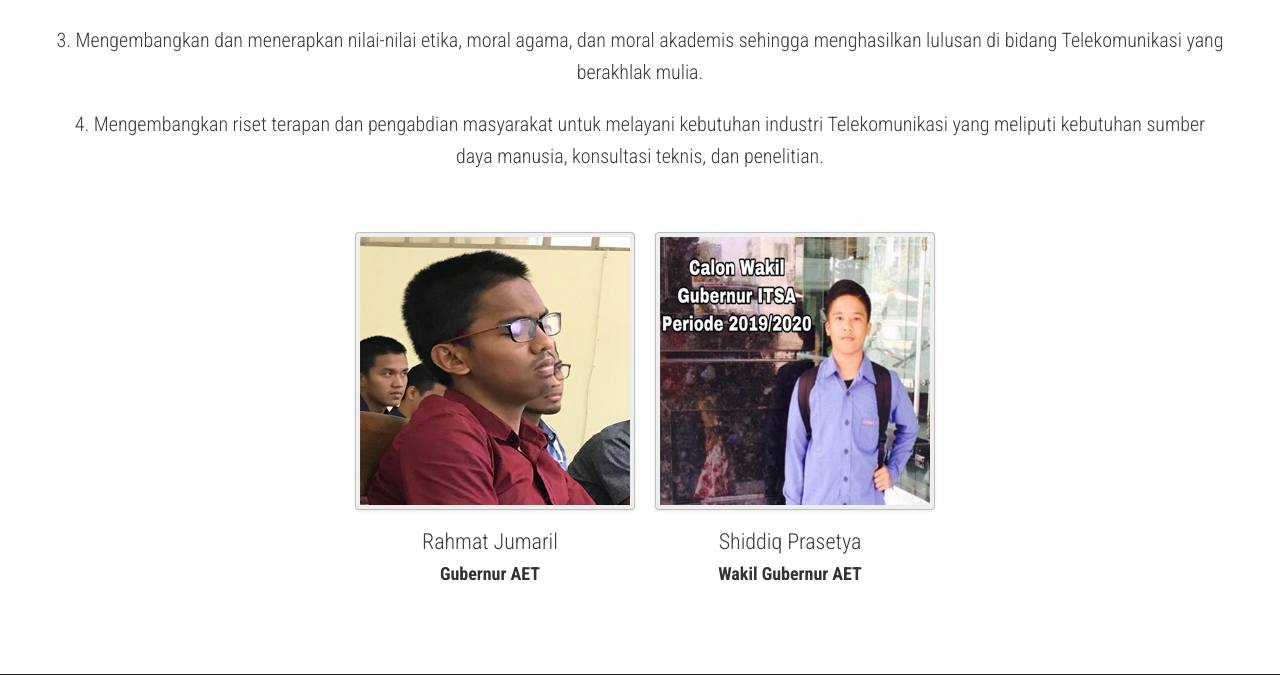
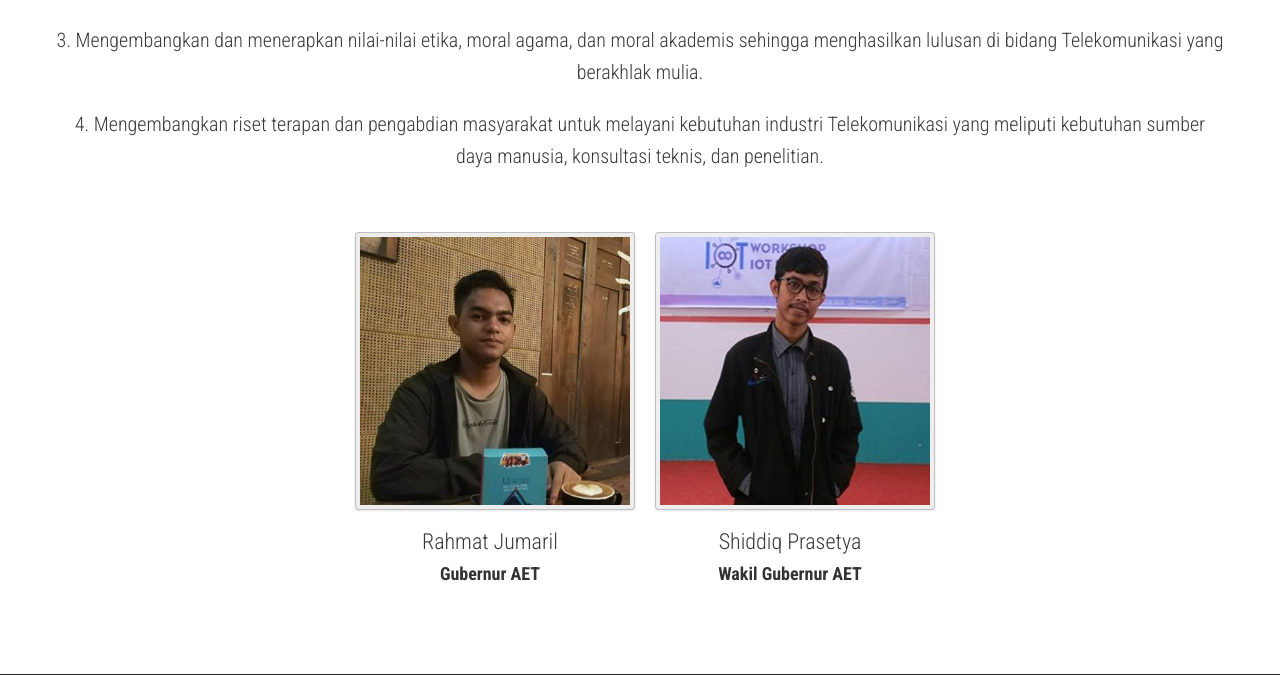
Before and after one commit to projetcweb7/SistemInformasi_HIMA, a PHP site: page /aet.php in a window 1280 px wide. Shown: the part 784-1459 px from the top of the page. Run offline with PHP 8.4, Linux system fonts and the light colour scheme.

Commit message:
Update aet.php

```diff
--- a/aet.php
+++ b/aet.php
@@ -97,14 +97,14 @@
           </div>
         </div>
         <div class="span3">
-          <img src="assets/img/dummies/prop.jpg"  width="400px" height="400px" alt="" class="img-polaroid" />
+          <img src="assets/img/dummies/gubaet.jpg"  width="400px" height="400px" alt="" class="img-polaroid" />
           <div class="roles">
             <h4>Rahmat Jumaril</h4>
             <h5><strong>Gubernur AET</strong></h5>
           </div>
         </div>
         <div class="span3">
-          <img src="assets/img/dummies/fikri1.jpg" height="400px" alt="" class="img-polaroid" />
+          <img src="assets/img/dummies/wagubaet.jpg" height="400px" alt="" class="img-polaroid" />
           <div class="roles">
             <h4>Shiddiq Prasetya</h4>
             <h5><strong>Wakil Gubernur AET</strong></h5>
```
